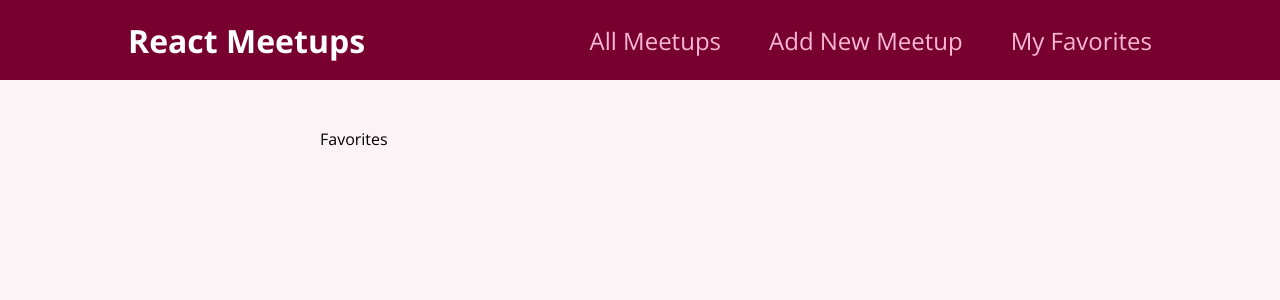
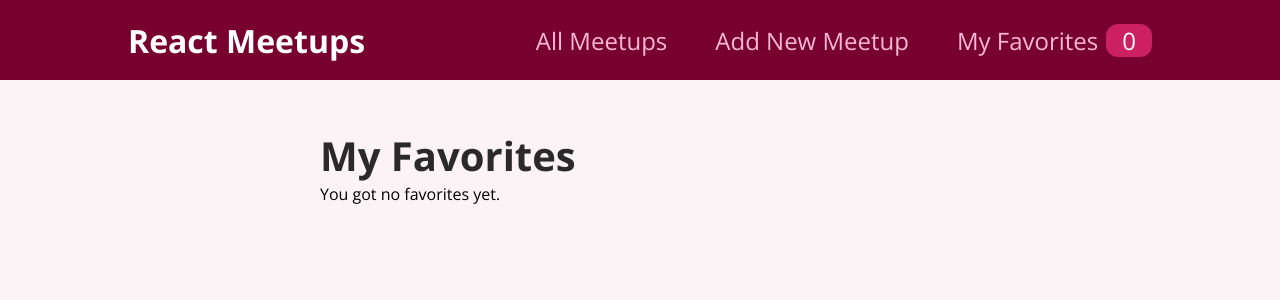
Before and after one commit to renanmartins1813/React-Primeiros-Passos, a React (Create React App) app: page /favorites in a window 1280 px wide. Shown: the top 300 px of the page. Built offline with nearby package versions, Linux system fonts and the light colour scheme.

Commit message:
ta pronto mlk

```diff
--- a/src/components/layout/Header.jsx
+++ b/src/components/layout/Header.jsx
@@ -1,8 +1,9 @@
 import { Link } from 'react-router-dom';
-
+import { useContext } from 'react';
 import classes from './Header.module.css';
-
+import FavoritesContext from '../../store/FavoritesContext'
 function MainNavigation() {
+    const favoritesCtx = useContext(FavoritesContext);
     return (
         <header className={classes.header}>
             <div className={classes.logo}>React Meetups</div>
@@ -15,7 +16,10 @@ function MainNavigation() {
                         <Link to='/new-meetup'>Add New Meetup</Link>
                     </li>
                     <li>
-                        <Link to='/favorites'>My Favorites</Link>
+                        <Link to='/favorites'>
+                            My Favorites
+                            <span className={classes.badge}>{favoritesCtx.totalFavorites}</span>
+                        </Link>
                     </li>
                 </ul>
             </nav>
--- a/src/pages/Favorites.jsx
+++ b/src/pages/Favorites.jsx
@@ -1,9 +1,16 @@
 import React from 'react'
+import { useContext } from 'react'
 
+import FavoritesContext from '../store/FavoritesContext'
+import MeetupList from '../components/meetups/MeetupList';
 export default function Favorites() {
+    const favoritesCtx = useContext(FavoritesContext);
+    let content;
+    favoritesCtx.totalFavorites === 0 ? content = 'You got no favorites yet.' : content = <MeetupList meetups={favoritesCtx.favorites}/>
     return (
-        <div>
-            Favorites
-        </div>
-    )
+        <section>
+            <h1>My Favorites</h1>
+            {content}
+        </section>
+    );
 }
```
Also changed, not shown: src/components/layout/Layout.jsx (line endings or trailing spaces).
